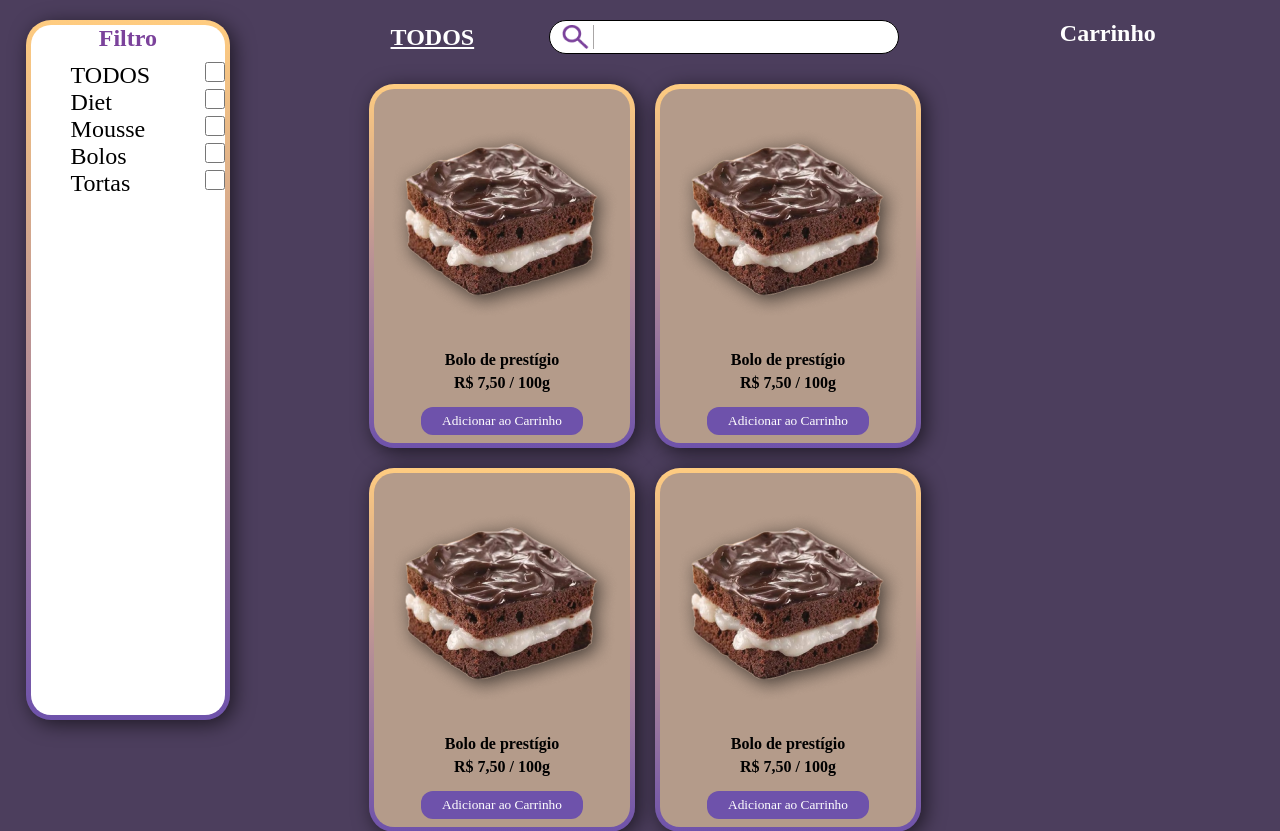
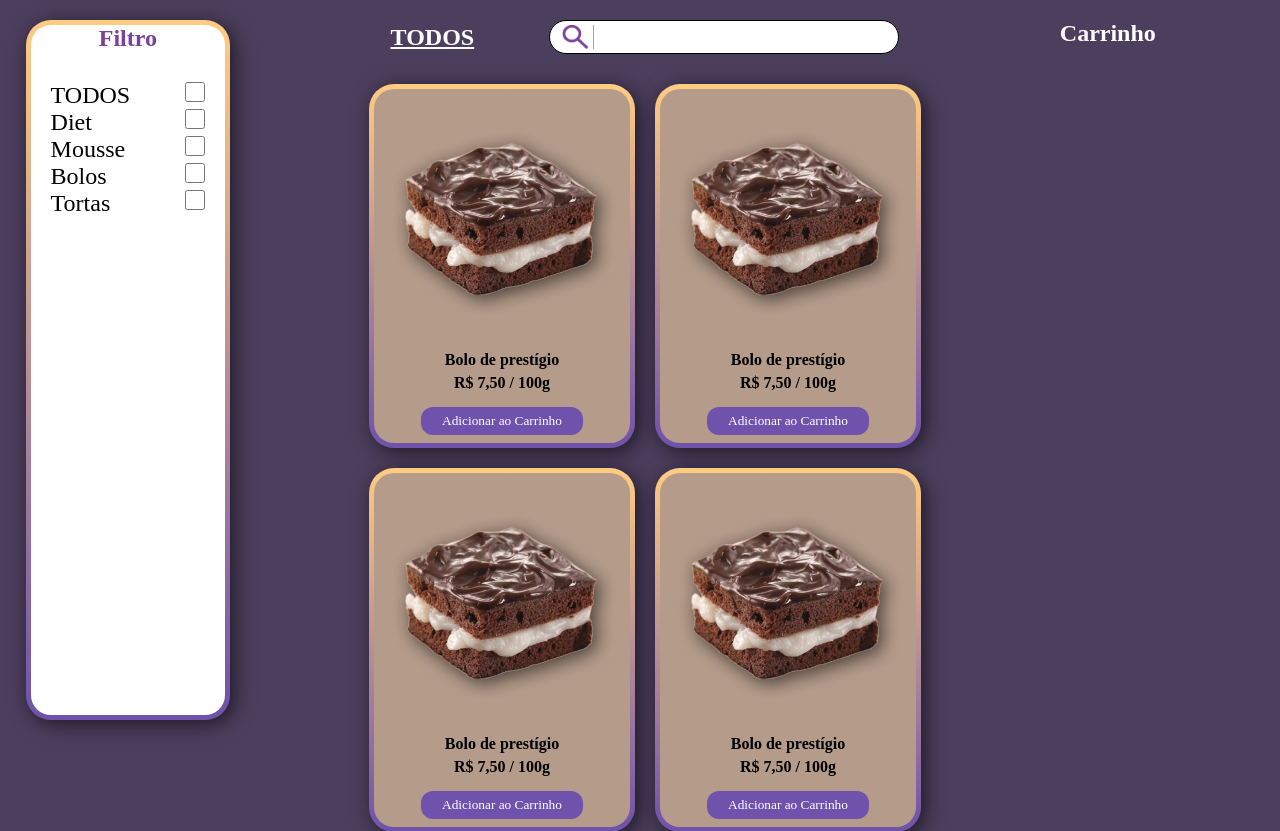
Before and after one commit to erickgusson/SENAC-Projeto-Integrador, a PHP site: page /produtos.html in a window 1280 px wide. Shown: the part 164-995 px from the top of the page. Run offline with PHP 8.4, Linux system fonts and the light colour scheme; some web fonts are replaced.

Commit message:
padding no filtro

```diff
--- a/css/produtos.css
+++ b/css/produtos.css
@@ -137,8 +137,8 @@ body {
     margin-bottom: 10px;
 }
 
-#produtos .produtos-esquerda ul li {
-    padding: 0;
+#produtos .produtos-esquerda ul  {
+    padding: 20px;
 }
 
 #produtos .produtos-esquerda ul li {
```
